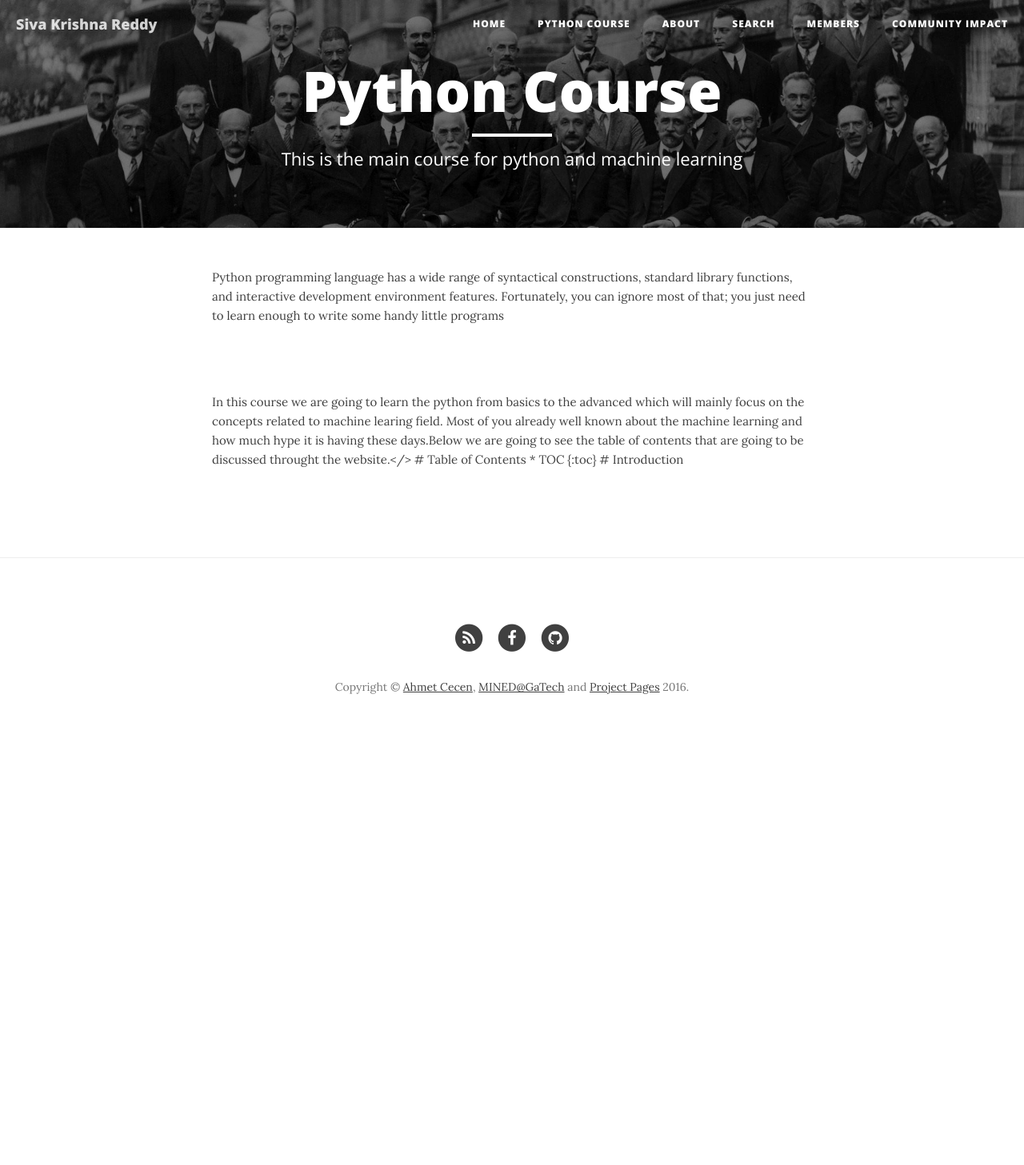
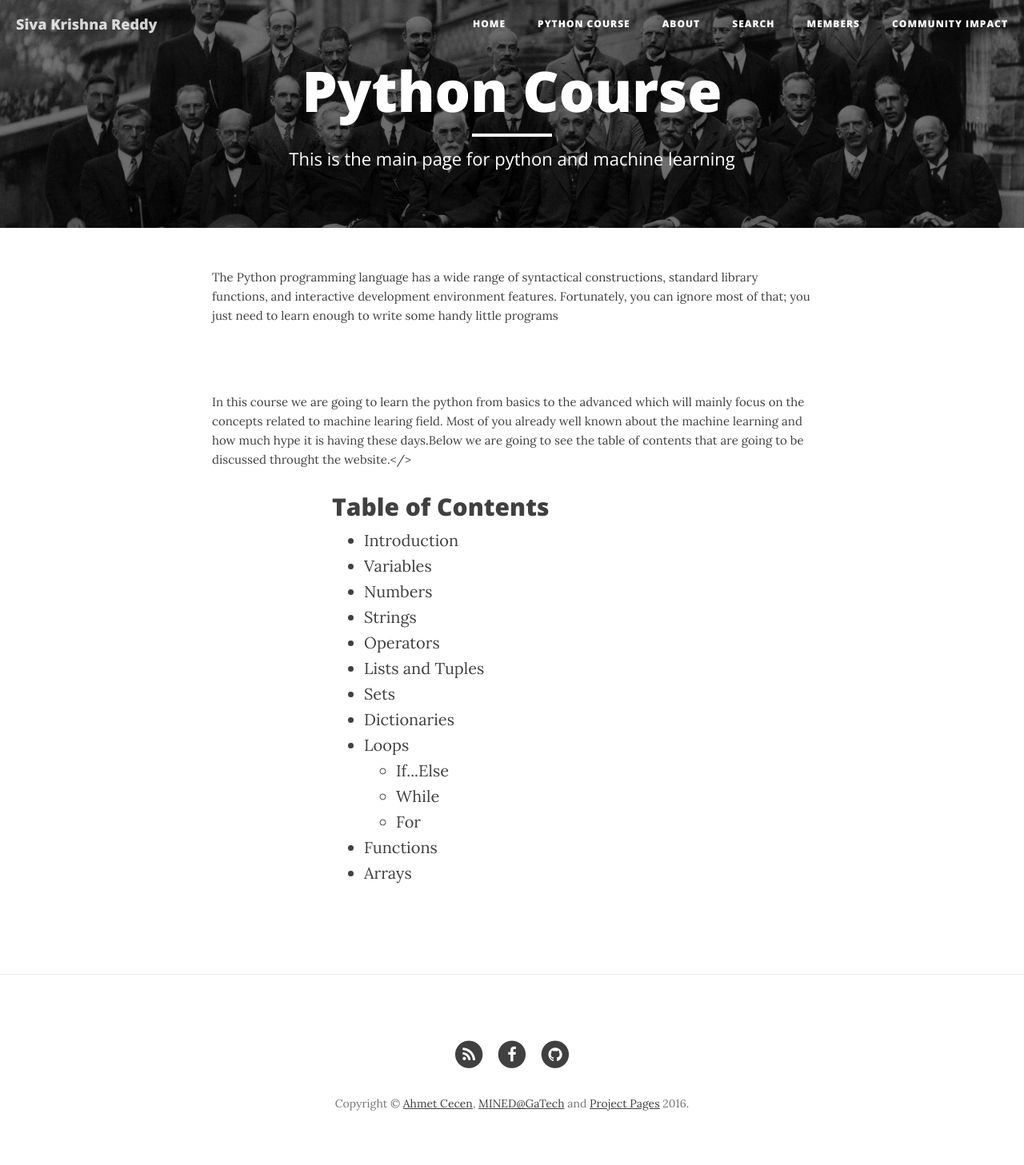
Before and after one commit to sivakrishna383/sivakrishna383.github.io, a Jekyll site: the page built from projects/project1.md, in a window 1280 px wide. Shown: the whole page at 80% size. Built offline with Jekyll 4.4.1, drawn with Linux system fonts in a browser that asks for light colours; nearby versions of some CDN libraries; before the commit the page ends 936 px from its top, so only the background shows below that.

Commit message:
Update project1.md

```diff
--- a/projects/project1.md
+++ b/projects/project1.md
@@ -1,17 +1,30 @@
 ---
 layout: page
 title: "Python Course"
-description: "This is the main course for python and machine learning"
-author: Siva Krishna Reddy
+description: "This is the main page for python and machine learning"
 header-img: "img/homebg.jpg"
-category: project1
 ---
 
-<p> Python programming language has a wide range of syntactical constructions, standard library functions, and interactive development environment features. Fortunately, you can ignore most of that; you just need to learn enough to write some handy little programs</p><br/>
+<p>The Python programming language has a wide range of syntactical constructions, standard library functions, and interactive development environment features. Fortunately, you can ignore most of that; you just need to learn enough to write some handy little programs</p><br/>
 <p>In this course we are going to learn the python from basics to the advanced which will mainly focus on the concepts related to machine learing field. Most of you already well known about the machine learning and how much hype it is having these days.Below we are going to see the table of contents that are going to be discussed throught the website.</>
-
-# Table of Contents
-
-* TOC
-{:toc}
-# Introduction
+<div align="left" style="margin-left: 20%; line-height: 1.6; font-size: 20px;">
+	<h1>Table of Contents</h1>
+	<ul>
+		<li>Introduction</li>
+		<li>Variables</li>
+		<li>Numbers</li>
+		<li>Strings</li>
+		<li>Operators</li>
+		<li>Lists and Tuples</li>
+		<li>Sets</li>
+		<li>Dictionaries</li>
+		<li>Loops</li>
+		<ul>
+			<li>If...Else</li>
+			<li>While</li>
+			<li>For</li>
+		</ul>
+		<li>Functions</li>
+		<li>Arrays</li>
+	</ul>
+	</div>
```
